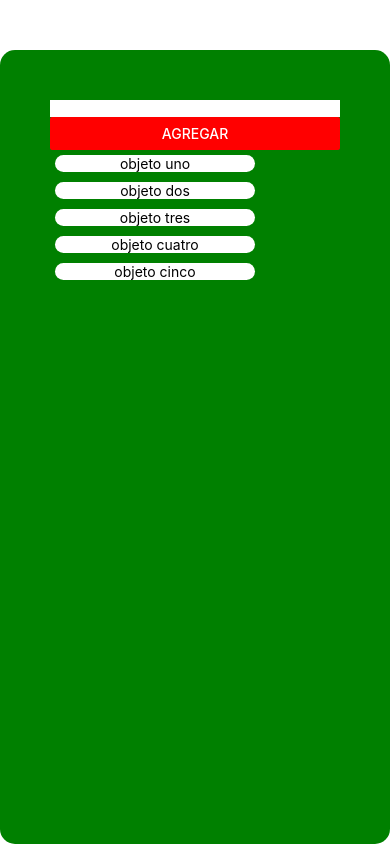
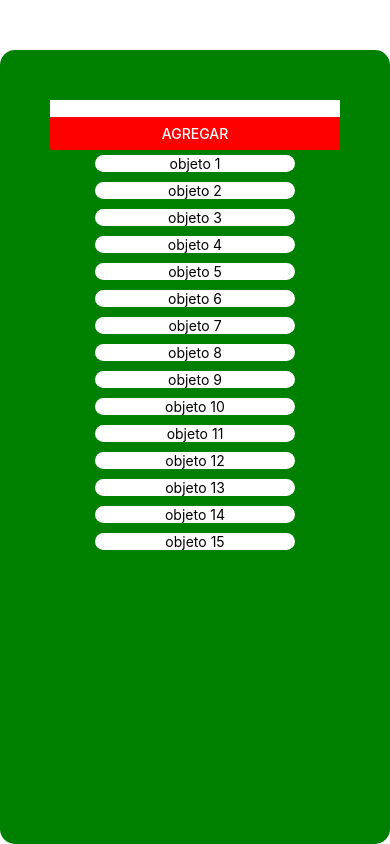
Before and after one commit to pablonobile99/App-Nobile, a React Native app: screen / in a window 390 px wide. Built offline with nearby package versions, Linux system fonts and the light colour scheme.

Commit message:
listas y botones

```diff
--- a/App.js
+++ b/App.js
@@ -1,13 +1,23 @@
 import { useState } from 'react'
-import { Button, Image, Text, TextInput, View, StyleSheet, ScrollView } from 'react-native'
+import { Button, Image, Text, TextInput, View, StyleSheet, ScrollView, FlatList, TouchableOpacity, Alert, Modal } from 'react-native'
 
 
 const productos = [
-  { id: 1, value: "objeto uno" },
-  { id: 2, value: "objeto dos" },
-  { id: 3, value: "objeto tres" },
-  { id: 4, value: "objeto cuatro" },
-  { id: 5, value: "objeto cinco" }
+  { id: 1, value: "objeto 1" },
+  { id: 2, value: "objeto 2" },
+  { id: 3, value: "objeto 3" },
+  { id: 4, value: "objeto 4" },
+  { id: 5, value: "objeto 5" },
+  { id: 6, value: "objeto 6" },
+  { id: 7, value: "objeto 7" },
+  { id: 8, value: "objeto 8" },
+  { id: 9, value: "objeto 9" },
+  { id: 10, value: "objeto 10" },
+  { id: 11, value: "objeto 11" },
+  { id: 12, value: "objeto 12" },
+  { id: 13, value: "objeto 13" },
+  { id: 14, value: "objeto 14" },
+  { id: 15, value: "objeto 15" },
 ]
 
 
@@ -29,10 +39,34 @@ export default function App() {
 
   const addItem = () => {
     console.log("add")
+    setItemList(currentValue => [...currentValue, { id: Math.random().toString(), value: textItem }])
+    setTextItem("")
   }
 
   const [itemList, setItemList] = useState(productos)
 
+  const handleModal = (item) => {
+    console.log(item)
+    setItemSelected(item)
+    setModalVisible(true)
+  }
+
+  const [modalVisible, setModalVisible] = useState(false)
+
+
+  const handleCancelModal = (item) => {
+    console.log("cancelado")
+    setModalVisible(false)
+  }
+
+  const [itemSelected, setItemSelected] = useState({})
+
+  const handleDeleteModal = (item) => {
+    const filter = itemList.filter(item => item.id !== itemSelected.id)
+    setItemList(filter)
+    console.log("borrado")
+    setModalVisible(false)
+  }
 
   return (
     <View style={styles.conteiner}>
@@ -58,7 +92,7 @@ export default function App() {
       <Button title='Agregar' color="red" onPress={addItem} />
 
 
-      <ScrollView>
+      {/* <ScrollView>
         {
           itemList.map(item => (
             <View style={styles.itemBlockConteiner}>
@@ -68,8 +102,45 @@ export default function App() {
             </View>
           ))
         }
-      </ScrollView>
+      </ScrollView> */}
 
+
+
+      <View style={styles.lista}>
+        <FlatList
+          keyExtractor={(producto) => producto.id.toString()}
+          data={itemList}
+          renderItem={({ item }) => (
+            <TouchableOpacity onPress={() => handleModal(item)} style={styles.itemBlockConteiner}>
+              <Text>
+                {item.value}
+              </Text>
+            </TouchableOpacity>
+          )}
+        />
+      </View>
+      <Modal visible={modalVisible} animationType='slide' transparent={true}>
+        <View style={styles.modalContainer}>
+          <View>
+            <Text style={styles.textContainer}>
+              Estas seguro de borrar?
+            </Text>
+          </View>
+          <View>
+            <Text style={styles.textContainer}>
+              Producto: {itemSelected.value}
+            </Text>
+            <Text style={styles.textContainer}>
+              ID: {itemSelected.id}
+            </Text>
+          </View>
+          <View style={styles.btnContainer}>
+            <Button title='Borrar' color="red" onPress={handleDeleteModal} />
+            <Button title='Cancelar' color="green" onPress={handleCancelModal} />
+          </View>
+
+        </View>
+      </Modal>
     </View>
   );
 }
@@ -88,7 +159,7 @@ const styles = StyleSheet.create({
     backgroundColor: "white"
   },
   itemBlockConteiner: {
-    height: 500,
+    height: 70,
     width: 200,
     margin: 5,
     borderRadius: 10,
@@ -97,4 +168,28 @@ const styles = StyleSheet.create({
     alignItems: "center",
     justifyContent: "center"
   },
+  lista: {
+    flex: 1,
+    alignItems: "center",
+    justifyContent: "center"
+  },
+  btnContainer: {
+    flexDirection: "row",
+    gap: 20,
+  },
+  textContainer: {
+    fontWeight: "Bold",
+  },
+  modalContainer: {
+    backgroundColor: "white",
+    width: "80%",
+    height: "20%",
+    marginVertical: "40%",
+    marginHorizontal: "10%",
+    alignContent: "center",
+    justifyContent: "center",
+    gap: 20,
+    paddingVertical: 20,
+    borderRadius: 8,
+  },
 })
```
